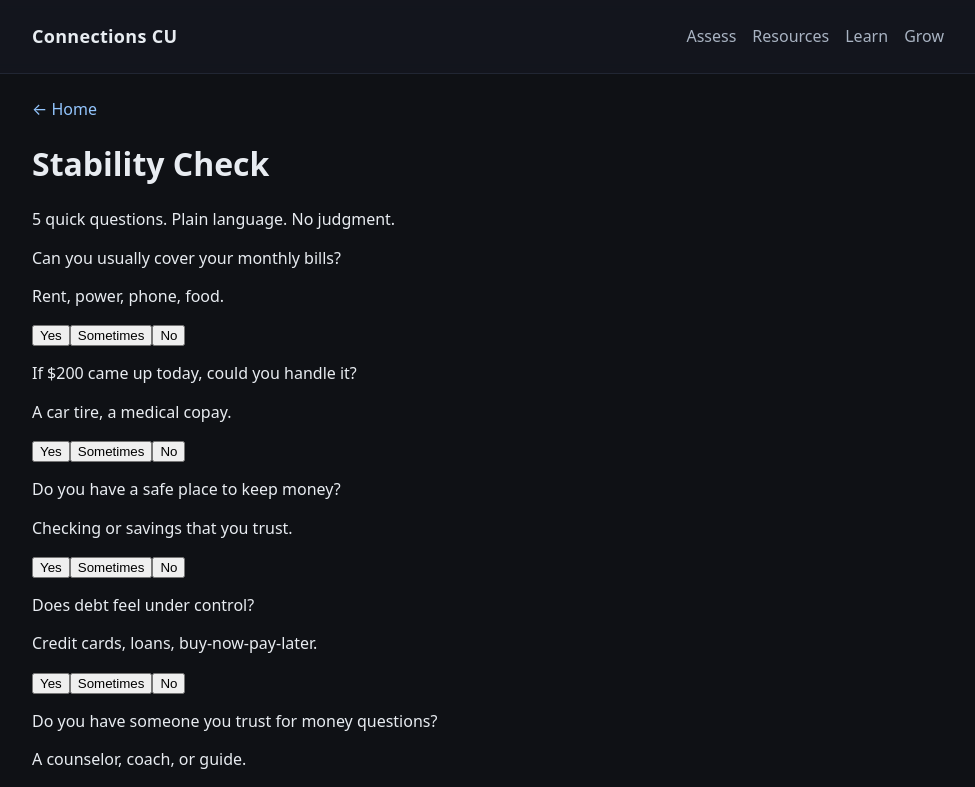
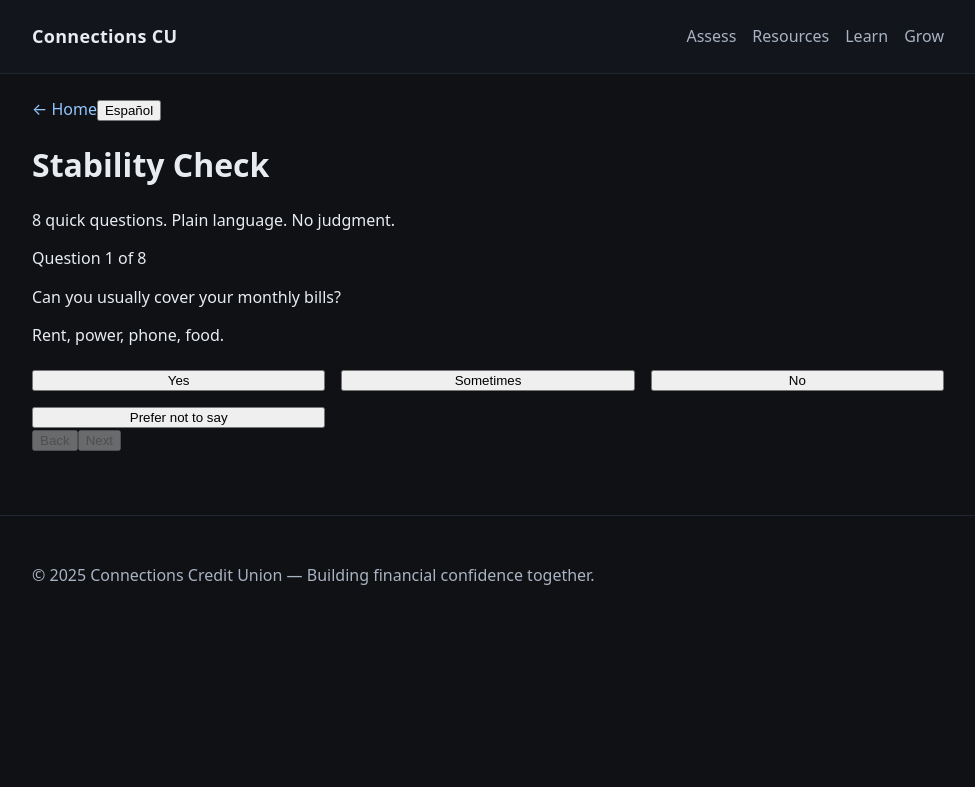
Before and after one commit to Ktm0660/CCU_Financial_Health_App, a Next.js app in the folder ccu-financial-health-app/: page /assess in a window 1280 px wide. Shown: the top 787 px of the page, without its empty margins (152-1127 px from the left). Built offline with nearby package versions, Linux system fonts and the light colour scheme.

Commit message:
feat: modernize stability check assessment

```diff
--- a/ccu-financial-health-app/src/app/assess/page.tsx
+++ b/ccu-financial-health-app/src/app/assess/page.tsx
@@ -1,208 +1,434 @@
 "use client";
-import { useMemo, useState } from "react";
+import { useEffect, useMemo, useState } from "react";
 import Link from "next/link";
 import { resources } from "@/lib/resources";
 
+// Answer scale: higher is better
 type Answer = 0 | 1 | 2; // 0 = No, 1 = Sometimes, 2 = Yes
+type OptionKey = "yes" | "sometimes" | "no" | "skip";
+
+type Locale = "en" | "es";
 
 type Q = {
   id: string;
-  prompt: string;
-  note?: string;
+  // If positive=true, Yes=2, Sometimes=1, No=0.
+  // If positive=false, we flip (Yes=0, Sometimes=1, No=2).
+  positive: boolean;
+  // EN text
+  prompt_en: string;
+  note_en?: string;
+  // ES text
+  prompt_es: string;
+  note_es?: string;
+  // Flag hooks
+  flag?: "unbanked" | "emergency" | "debt" | "volatility";
 };
 
-type Outcome = "Stable" | "Strained" | "In Crisis";
-
+// Content (keep at 6th-grade reading level)
 const QUESTIONS: Q[] = [
   {
     id: "cover-bills",
-    prompt: "Can you usually cover your monthly bills?",
-    note: "Rent, power, phone, food.",
+    positive: true,
+    prompt_en: "Can you usually cover your monthly bills?",
+    note_en: "Rent, power, phone, food.",
+    prompt_es: "¿Sueles poder pagar tus cuentas mensuales?",
+    note_es: "Renta, luz, teléfono, comida."
   },
   {
     id: "unexpected-200",
-    prompt: "If $200 came up today, could you handle it?",
-    note: "A car tire, a medical copay.",
+    positive: true,
+    prompt_en: "If $200 came up today, could you handle it?",
+    note_en: "A car tire, a medical copay.",
+    prompt_es: "Si hoy surge un gasto de $200, ¿podrías cubrirlo?",
+    note_es: "Una llanta, un copago médico.",
+    flag: "emergency"
   },
   {
     id: "safe-banking",
-    prompt: "Do you have a safe place to keep money?",
-    note: "Checking or savings that you trust.",
+    positive: true,
+    prompt_en: "Do you have a safe place to keep money you trust?",
+    note_en: "A checking or savings account.",
+    prompt_es: "¿Tienes un lugar seguro y confiable para guardar tu dinero?",
+    note_es: "Una cuenta de cheques o de ahorros.",
+    flag: "unbanked"
   },
   {
-    id: "debt-stress",
-    prompt: "Does debt feel under control?",
-    note: "Credit cards, loans, buy-now-pay-later.",
+    id: "fee-surprises",
+    positive: false,
+    prompt_en: "Do fees or costs surprise you often?",
+    note_en: "Overdrafts, late fees, add-on charges.",
+    prompt_es: "¿Las comisiones o costos te sorprenden con frecuencia?",
+    note_es: "Descubiertos, cargos por atraso, cargos extra."
+  },
+  {
+    id: "debt-control",
+    positive: true,
+    prompt_en: "Does debt feel under control?",
+    note_en: "Cards, loans, buy-now-pay-later.",
+    prompt_es: "¿Sientes que tus deudas están bajo control?",
+    note_es: "Tarjetas, préstamos, compras a plazos.",
+    flag: "debt"
+  },
+  {
+    id: "income-steady",
+    positive: true,
+    prompt_en: "Is your income steady from month to month?",
+    note_en: "About the same each month.",
+    prompt_es: "¿Tus ingresos son estables de un mes a otro?",
+    note_es: "Más o menos lo mismo cada mes.",
+    flag: "volatility"
   },
   {
     id: "trusted-help",
-    prompt: "Do you have someone you trust for money questions?",
-    note: "A counselor, coach, or guide.",
+    positive: true,
+    prompt_en: "Do you have someone you trust for money questions?",
+    note_en: "A counselor, coach, or guide.",
+    prompt_es: "¿Tienes a alguien de confianza para dudas de dinero?",
+    note_es: "Un consejero o asesor."
   },
+  {
+    id: "goal-small",
+    positive: true,
+    prompt_en: "Do you have a small money goal you’re working on?",
+    note_en: "Like saving $10 a week.",
+    prompt_es: "¿Tienes una meta pequeña de dinero en la que trabajas?",
+    note_es: "Por ejemplo ahorrar $10 por semana."
+  }
 ];
 
-const OPTIONS: { label: string; value: Answer }[] = [
-  { label: "Yes", value: 2 },
-  { label: "Sometimes", value: 1 },
-  { label: "No", value: 0 },
-];
+const LABELS = {
+  en: {
+    title: "Stability Check",
+    intro: "8 quick questions. Plain language. No judgment.",
+    yes: "Yes",
+    sometimes: "Sometimes",
+    no: "No",
+    skip: "Prefer not to say",
+    back: "Back",
+    next: "Next",
+    see: "See my result",
+    result: "Your result",
+    stable: "Stable",
+    strained: "Strained",
+    crisis: "In Crisis",
+    steps: "Next best steps",
+    resources: "Helpful resources",
+    restart: "Start over",
+    allResources: "See all resources",
+    progress: (i: number, n: number) => `Question ${i} of ${n}`,
+    lang: "Español",
+    flagsTitle: "What we noticed"
+  },
+  es: {
+    title: "Chequeo de Estabilidad",
+    intro: "8 preguntas rápidas. Lenguaje claro. Sin juicios.",
+    yes: "Sí",
+    sometimes: "A veces",
+    no: "No",
+    skip: "Prefiero no decirlo",
+    back: "Atrás",
+    next: "Siguiente",
+    see: "Ver mi resultado",
+    result: "Tu resultado",
+    stable: "Estable",
+    strained: "Con presión",
+    crisis: "En crisis",
+    steps: "Próximos pasos",
+    resources: "Recursos útiles",
+    restart: "Empezar de nuevo",
+    allResources: "Ver todos los recursos",
+    progress: (i: number, n: number) => `Pregunta ${i} de ${n}`,
+    lang: "English",
+    flagsTitle: "Lo que notamos"
+  }
+};
 
-function outcomeFromScore(total: number): Outcome {
-  if (total >= 8) return "Stable";
-  if (total >= 4) return "Strained";
+const STORAGE_KEY = "stability-check-v2";
+
+type SavedState = {
+  locale: Locale;
+  step: number;
+  answers: Record<string, OptionKey | null>;
+};
+
+const DEFAULT_STATE: SavedState = {
+  locale: "en",
+  step: 0,
+  answers: Object.fromEntries(QUESTIONS.map(q => [q.id, null])) as Record<string, OptionKey | null>
+};
+
+function optionKeyToScore(ok: OptionKey, positive: boolean): number {
+  if (ok === "skip") return 0; // neutral for simplicity
+  const base: Record<OptionKey, Answer> = { yes: 2, sometimes: 1, no: 0, skip: 0 };
+  const val = base[ok];
+  return positive ? val : (2 - val) as Answer; // flip if negative-polarity item
+}
+
+function outcomeFromScore(total: number) {
+  if (total >= 12) return "Stable";
+  if (total >= 7) return "Strained";
   return "In Crisis";
 }
 
-function recommendations(outcome: Outcome) {
+function tipsFor(outcome: string) {
   if (outcome === "Stable") {
     return [
-      "Set up auto-save, even a few dollars.",
-      "Check your credit and plan one goal.",
-      "Meet a counselor to map your next step.",
+      "Keep a small auto-save, even $5.",
+      "Check your credit and set one goal.",
+      "Meet a counselor to plan your next step."
     ];
   }
   if (outcome === "Strained") {
     return [
-      "Talk with a counselor. Make a simple plan.",
+      "Talk with a counselor. Make a one-page plan.",
       "Use auto-pay to avoid late fees.",
-      "Look at our small-dollar relief loan for short gaps.",
+      "Try our small-dollar relief loan for short gaps."
     ];
   }
   return [
     "You are not alone. Start with a short talk with a counselor.",
     "Avoid payday rollovers. Ask about our relief loan.",
-    "Open a no-minimum savings and add $5 when you can.",
+    "Open a no-minimum savings and add $5 when you can."
   ];
 }
 
 export default function AssessPage() {
-  const [answers, setAnswers] = useState<Record<string, Answer | null>>(
-    Object.fromEntries(QUESTIONS.map((q) => [q.id, null]))
-  );
-  const [done, setDone] = useState(false);
+  const [state, setState] = useState<SavedState>(DEFAULT_STATE);
 
-  const total = useMemo(
-    () => Object.values(answers).reduce<number>((acc, v) => acc + (v ?? 0), 0),
-    [answers]
-  );
+  // hydrate from storage
+  useEffect(() => {
+    try {
+      const raw = localStorage.getItem(STORAGE_KEY);
+      if (raw) {
+        const parsed = JSON.parse(raw) as SavedState;
+        // Basic shape guard
+        if (parsed && typeof parsed.step === "number" && parsed.answers) {
+          setState(prev => ({ ...prev, ...parsed }));
+        }
+      }
+    } catch {}
+  }, []);
 
-  const completed = useMemo(
-    () => Object.values(answers).every((v) => v !== null),
-    [answers]
-  );
+  // persist to storage
+  useEffect(() => {
+    try {
+      localStorage.setItem(STORAGE_KEY, JSON.stringify(state));
+    } catch {}
+  }, [state]);
 
-  const outcome = useMemo(() => outcomeFromScore(total), [total]);
+  const labels = LABELS[state.locale];
+  const totalQuestions = QUESTIONS.length;
+  const done = state.step >= totalQuestions;
 
+  const totalScore = useMemo(() => {
+    return QUESTIONS.reduce((sum, q) => {
+      const ok = state.answers[q.id];
+      if (!ok) return sum;
+      return sum + optionKeyToScore(ok, q.positive);
+    }, 0);
+  }, [state.answers]);
+
+  const outcome = useMemo(() => outcomeFromScore(totalScore), [totalScore]);
+
+  // flags
+  const flags = useMemo(() => {
+    const f: Array<{ id: Q["flag"]; label: string }> = [];
+    QUESTIONS.forEach(q => {
+      if (!q.flag) return;
+      const ok = state.answers[q.id];
+      if (!ok) return;
+      // Flag when answer is low on a positive item or high on a negative item
+      const score = optionKeyToScore(ok, q.positive);
+      if (score === 0 || score === 1) {
+        const map: Record<NonNullable<Q["flag"]>, string> = {
+          unbanked: state.locale === "en" ? "Bank access may be a barrier" : "El acceso bancario puede ser una barrera",
+          emergency: state.locale === "en" ? "Emergency cash is tight" : "Falta efectivo para emergencias",
+          debt: state.locale === "en" ? "Debt feels stressful" : "La deuda causa estrés",
+          volatility: state.locale === "en" ? "Income swings month-to-month" : "Ingresos varían cada mes"
+        };
+        f.push({ id: q.flag, label: map[q.flag] });
+      }
+    });
+    return f;
+  }, [state.answers, state.locale]);
+
+  // Resource mapping by outcome + flags
   const suggested = useMemo(() => {
-    const base = recommendations(outcome);
-    const picks =
+    const baseTips = tipsFor(outcome);
+    const byOutcome =
       outcome === "Stable"
         ? ["starter-savings", "itin-credit", "counseling"]
         : outcome === "Strained"
-        ? ["relief-loan", "counseling", "fee-transparency"]
-        : ["relief-loan", "counseling", "starter-savings"];
-    const res = resources.filter((r) => picks.includes(r.id));
-    return { base, res };
-  }, [outcome]);
+        ? ["relief-loan", "counseling", "starter-savings"]
+        : ["relief-loan", "counseling", "access-onramp"];
+    const extras: string[] = [];
+    if (flags.some(f => f.id === "unbanked")) extras.push("access-onramp");
+    if (flags.some(f => f.id === "emergency")) extras.push("relief-loan");
+    if (flags.some(f => f.id === "debt")) extras.push("counseling");
+    if (flags.some(f => f.id === "volatility")) extras.push("starter-savings");
+    const picks = [...new Set([...byOutcome, ...extras])].slice(0, 4);
+    const res = resources.filter(r => picks.includes(r.id));
+    return { baseTips, res };
+  }, [outcome, flags]);
 
-  function select(id: string, value: Answer) {
-    setAnswers((prev) => ({ ...prev, [id]: value }));
+  function setAnswer(qid: string, ok: OptionKey) {
+    setState(prev => ({ ...prev, answers: { ...prev.answers, [qid]: ok } }));
+  }
+
+  function next() {
+    setState(prev => ({ ...prev, step: Math.min(prev.step + 1, totalQuestions) }));
+  }
+  function back() {
+    setState(prev => ({ ...prev, step: Math.max(prev.step - 1, 0) }));
+  }
+  function restart() {
+    setState(DEFAULT_STATE);
+    try { localStorage.removeItem(STORAGE_KEY); } catch {}
+  }
+  function toggleLocale() {
+    setState(prev => ({ ...prev, locale: prev.locale === "en" ? "es" : "en" }));
   }
 
   return (
-    <main className="mx-auto max-w-2xl p-6">
-      <Link href="/" className="text-sm underline">
-        &larr; Home
-      </Link>
-      <h1 className="mt-4 text-3xl font-bold">Stability Check</h1>
-      <p className="mt-2 text-neutral-700">
-        5 quick questions. Plain language. No judgment.
+    <main className="mx-auto max-w-xl p-6">
+      <div className="flex items-center justify-between">
+        <Link href="/" className="text-sm underline">&larr; Home</Link>
+        <button
+          onClick={toggleLocale}
+          className="rounded border px-3 py-1 text-sm"
+          aria-label="Toggle language"
+        >
+          {labels.lang}
+        </button>
+      </div>
+
+      <h1 className="mt-4 text-3xl font-bold">{labels.title}</h1>
+      <p className="mt-2 text-neutral-700">{labels.intro}</p>
+
+      {!done && (
+        <section className="mt-6">
+          {/* Progress */}
+          <div aria-hidden className="mb-3 h-2 w-full rounded bg-neutral-200">
+            <div
+              className="h-2 rounded bg-black transition-all"
+              style={{ width: `${(state.step / totalQuestions) * 100}%` }}
+            />
+          </div>
+          <p className="text-xs text-neutral-600">
+            {labels.progress(state.step + 1, totalQuestions)}
           </p>
 
-      {!done && (
-        <div className="mt-6 space-y-6">
-          {QUESTIONS.map((q) => (
-            <div key={q.id} className="rounded-lg border p-4">
-              <p className="text-lg">{q.prompt}</p>
-              {q.note && (
-                <p className="mt-1 text-sm text-neutral-600">{q.note}</p>
-              )}
-              <div className="mt-3 flex gap-2">
-                {OPTIONS.map((o) => (
+          {/* Current question */}
+          {(() => {
+            const q = QUESTIONS[state.step];
+            const prompt = state.locale === "en" ? q.prompt_en : q.prompt_es;
+            const note = state.locale === "en" ? q.note_en : q.note_es;
+            const current = state.answers[q.id];
+
+            const OPTIONS: { key: OptionKey; label: string }[] = [
+              { key: "yes", label: labels.yes },
+              { key: "sometimes", label: labels.sometimes },
+              { key: "no", label: labels.no },
+              { key: "skip", label: labels.skip }
+            ];
+
+            return (
+              <div className="mt-4 rounded-lg border p-4">
+                <p className="text-lg">{prompt}</p>
+                {note && <p className="mt-1 text-sm text-neutral-600">{note}</p>}
+                <div className="mt-4 grid grid-cols-2 gap-2">
+                  {OPTIONS.map(o => (
                     <button
-                    key={o.label}
-                    onClick={() => select(q.id, o.value)}
-                    className={`rounded-md border px-3 py-2 text-sm ${
-                      answers[q.id] === o.value
-                        ? "bg-black text-white"
-                        : "bg-white"
-                    }`}
-                    aria-pressed={answers[q.id] === o.value}
+                      key={o.key}
+                      onClick={() => setAnswer(q.id, o.key)}
+                      className={`rounded-md border px-3 py-3 text-sm
+                        ${current === o.key ? "bg-black text-white" : "bg-white"}`}
+                      aria-pressed={current === o.key}
                     >
                       {o.label}
                     </button>
                   ))}
                 </div>
-            </div>
-          ))}
 
+                <div className="mt-4 flex items-center justify-between">
                   <button
-            className="mt-2 w-full rounded-md bg-black px-4 py-3 text-white disabled:opacity-50"
-            disabled={!completed}
-            onClick={() => setDone(true)}
+                    onClick={back}
+                    className="rounded-md border px-4 py-2 disabled:opacity-50"
+                    disabled={state.step === 0}
                   >
-            See my result
+                    {labels.back}
+                  </button>
+                  <button
+                    onClick={next}
+                    className="rounded-md bg-black px-4 py-2 text-white disabled:opacity-50"
+                    disabled={state.answers[q.id] == null}
+                  >
+                    {state.step === totalQuestions - 1 ? labels.see : labels.next}
                   </button>
                 </div>
+              </div>
+            );
+          })()}
+        </section>
       )}
 
       {done && (
-        <div className="mt-6 space-y-6">
-          <section className="rounded-lg border p-4">
-            <p className="text-sm text-neutral-600">Your result</p>
-            <h2 className="mt-1 text-2xl font-semibold">{outcome}</h2>
-            <p className="mt-2">
+        <section className="mt-6 space-y-6">
+          <div className="rounded-lg border p-4">
+            <p className="text-sm text-neutral-600">{labels.result}</p>
+            <h2 className="mt-1 text-2xl font-semibold">
+              {outcome === "Stable"
+                ? labels.stable
+                : outcome === "Strained"
+                ? labels.strained
+                : labels.crisis}
+            </h2>
+            {flags.length > 0 && (
+              <div className="mt-3">
+                <p className="text-sm font-medium">{labels.flagsTitle}</p>
+                <ul className="mt-2 space-y-1">
+                  {flags.map((f, i) => (
+                    <li key={i} className="text-sm">• {f.label}</li>
+                  ))}
+                </ul>
+              </div>
+            )}
+            <p className="mt-3">
               This is a starting point. It’s not a label. We can move forward together.
             </p>
-          </section>
+          </div>
 
-          <section className="rounded-lg border p-4">
-            <h3 className="text-lg font-semibold">Next best steps</h3>
+          <div className="rounded-lg border p-4">
+            <h3 className="text-lg font-semibold">
+              {labels.steps}
+            </h3>
             <ul className="mt-2 list-disc space-y-1 pl-5">
-              {suggested.base.map((tip, i) => (
-                <li key={i}>{tip}</li>
-              ))}
+              {suggested.baseTips.map((tip, i) => <li key={i}>{tip}</li>)}
             </ul>
-          </section>
+          </div>
 
-          <section className="rounded-lg border p-4">
-            <h3 className="text-lg font-semibold">Helpful resources</h3>
+          <div className="rounded-lg border p-4">
+            <h3 className="text-lg font-semibold">{labels.resources}</h3>
             <div className="mt-3 grid grid-cols-1 gap-3 sm:grid-cols-2">
-              {suggested.res.map((r) => (
-                <a
-                  key={r.id}
-                  href={r.href}
-                  className="rounded-md border p-3 hover:bg-neutral-50"
-                >
-                  <div className="text-xs uppercase tracking-wide text-neutral-500">
-                    {r.tag}
-                  </div>
+              {suggested.res.map(r => (
+                <a key={r.id} href={r.href} className="rounded-md border p-3 hover:bg-neutral-50">
+                  <div className="text-xs uppercase tracking-wide text-neutral-500">{r.tag}</div>
                   <div className="mt-1 font-medium">{r.title}</div>
                   <p className="mt-1 text-sm text-neutral-700">{r.summary}</p>
                 </a>
               ))}
             </div>
-          </section>
+          </div>
 
           <div className="flex gap-2">
-            <button onClick={() => setDone(false)} className="rounded-md border px-4 py-2">
-              Start over
+            <button onClick={restart} className="rounded-md border px-4 py-2">
+              {labels.restart}
             </button>
             <Link href="/resources" className="rounded-md bg-black px-4 py-2 text-white">
-              See all resources
+              {labels.allResources}
             </Link>
           </div>
-        </div>
+        </section>
       )}
     </main>
   );
```
Also changed, not shown: ccu-financial-health-app/src/app/page.tsx (+12 -0 lines), ccu-financial-health-app/src/app/privacy/page.tsx (added, +14 -0 lines), ccu-financial-health-app/src/lib/resources.ts (+28 -28 lines). Lines whose indentation alone changed are shown as unchanged.
